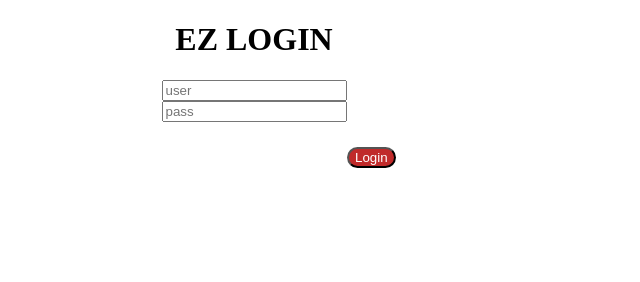
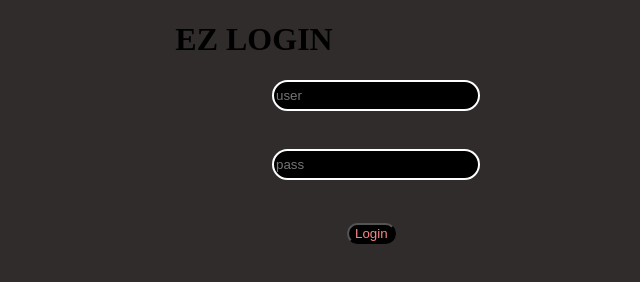
Before and after one commit to R1shy/EZ-LOGIN, a website: page index.html in a window 1280 px wide. Shown: the whole page, without its empty margins (386-1026 px from the left). Drawn offline with Linux system fonts and the light colour scheme.

Commit message:
no auth but damn does that page look good

```diff
--- a/index.html
+++ b/index.html
@@ -8,12 +8,12 @@
   <link href="style.css" rel="stylesheet" type="text/css" />
 </head>
 
-<body>
+<body class="body"">
   <h1 class="title">EZ LOGIN</h1>
   <form class="login">
-    <input id="username" type="text" placeholder="user"></input>
+    <input class="user" id="username" type="text" placeholder="user"></input>
     <br>
-    <input id="password" type="pass" placeholder="pass"></input>
+    <input class="pass" id="pass" type="text" placeholder="pass"></input>
     <br>
   </form>
   <button class="btn" onclick=login()>Login</button>
--- a/style.css
+++ b/style.css
@@ -4,9 +4,34 @@
   color: #000000;
 }
 
-.login {
-  position: relative;
-  text-align: center;
+.user {
+  display: block;
+  margin-top: 10px;
+  margin-left: 650px;
+  border-style: solid;
+  border-color: #ffffff;
+  border-width: 2px;
+  background-color: #000000;
+  border-radius: 45px;
+  color: #ff0000;
+  width: 200px;
+  height: 25px;
+}
+
+
+.pass {
+  display: block;
+  margin-top: 20px;
+  margin-left: 650px;
+  border-style: solid;
+  border-color: #ffffff;
+  border-width: 2px;
+  background-color: #000000;
+  border-radius: 45px;
+  color: #ff0000;
+  width: 200px;
+  height: 25px;
+
 }
 
 .btn {
@@ -14,6 +39,10 @@
   margin-top: 25px;
   margin-left: 725px;
   border-radius: 50px;
-  background-color: #c02a2a;
-  color: #FFFFFF;
+  background-color: #000000;
+  color: #f98585;
 }
+
+.body {
+  background-color: #302c2c;
+}
```
Also changed, not shown: speed.html (renamed from example.html).
